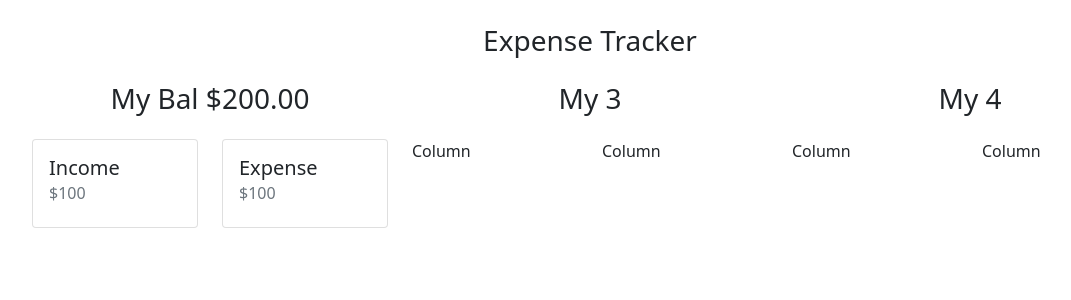
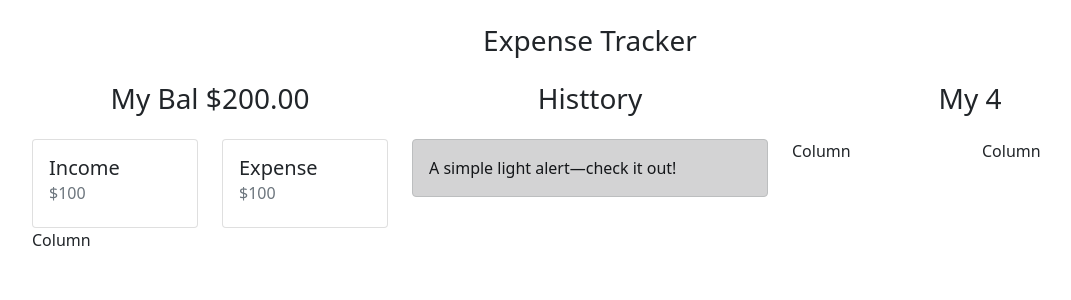
Before and after one commit to rajrachchh14/react-expensetracker, a React (Create React App) app: page / in a window 1280 px wide. Shown: the top 300 px of the page, without its empty margins (50-1121 px from the left). Built offline with nearby package versions, Linux system fonts and the light colour scheme.

Commit message:
2 files modified

```diff
--- a/src/App.js
+++ b/src/App.js
@@ -10,7 +10,7 @@ export default function App() {
             <h3 className="text-center mb-4">My Bal $200.00 </h3>
           </div>
           <div class="col-4">
-            <h3 className="text-center">My 3 </h3>
+            <h3 className="text-center">Histtory </h3>
           </div>
           <div class="col-4">
             <h3 className="text-center">My 4 </h3>
@@ -31,7 +31,11 @@ export default function App() {
               </div>
             </div>
           </div>
-          <div class="col-4 col-lg-2">Column</div>
+          <div className="col-4">
+            <div className="alert alert-dark bd-callout bd-callout-danger">
+              A simple light alert—check it out!
+            </div>
+          </div>
           <div class="col-4 col-lg-2">Column</div>
           <div class="col-4 col-lg-2">Column</div>
           <div class="col-4 col-lg-2">Column</div>
--- a/src/style.css
+++ b/src/style.css
@@ -1,3 +1,8 @@
-h1, p {
+h1,
+p {
   font-family: Lato;
 }
+.bd-callout,
+.bd-callout-info {
+  border-left-color: #5bc0de;
+}
```
